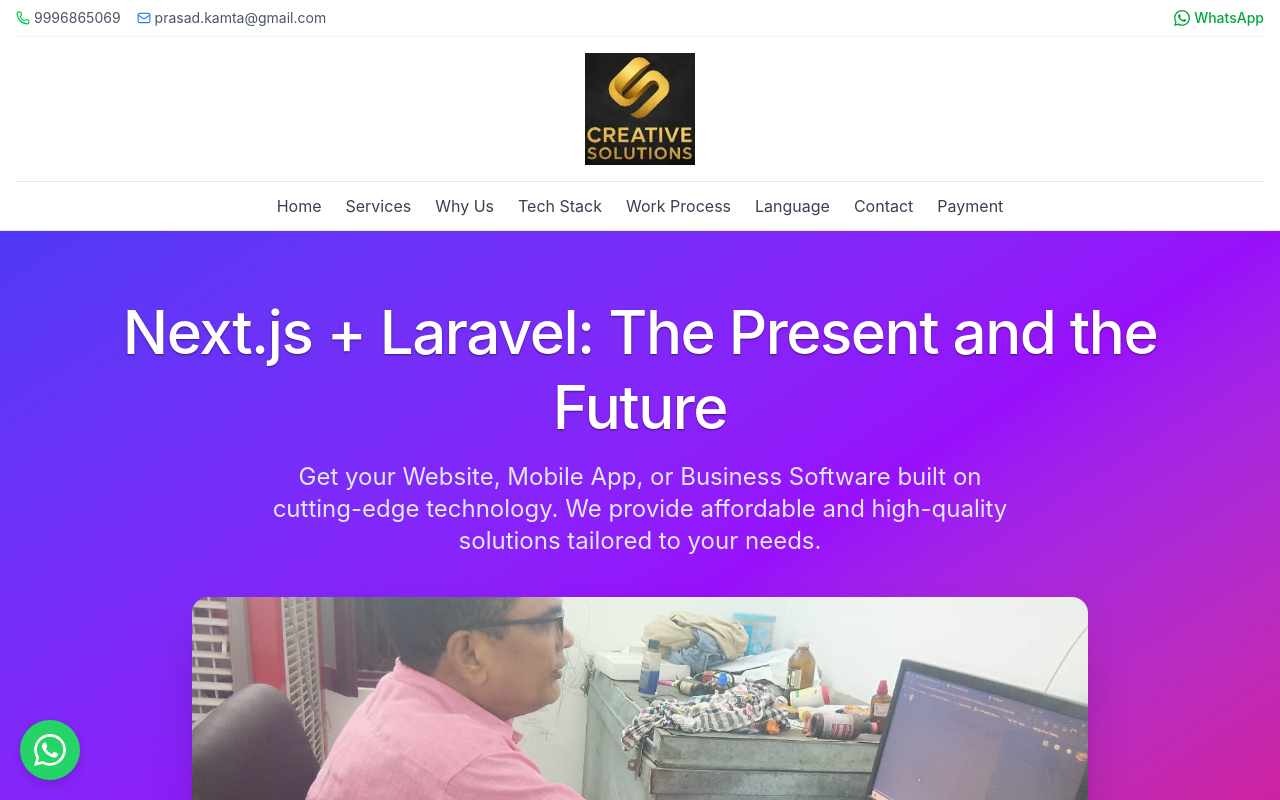
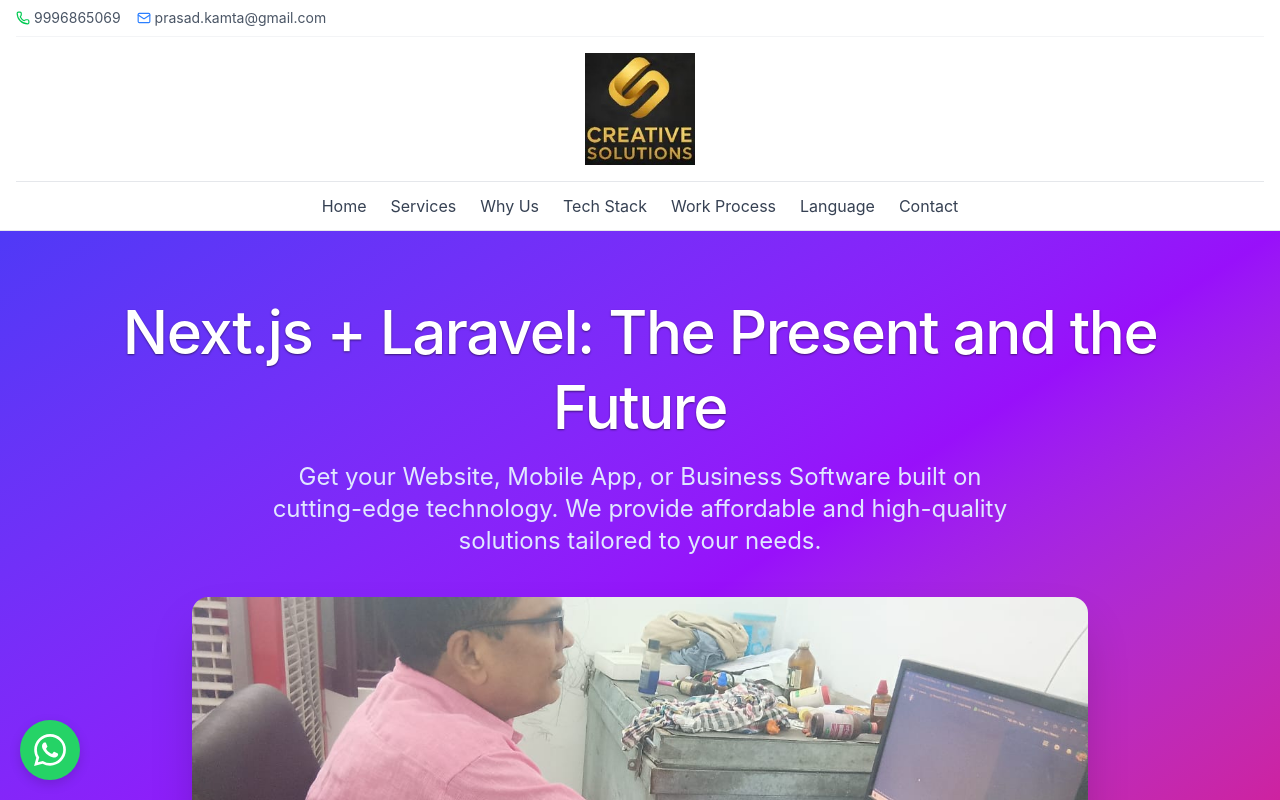
Before and after one commit to kp1153/creativesolutions, a Next.js app: page / in a window 1280 px wide. Shown: the top 800 px of the page. Built offline with nearby package versions, Linux system fonts and the light colour scheme.

Commit message:
clean navbar

```diff
--- a/components/Navbar.js
+++ b/components/Navbar.js
@@ -16,7 +16,6 @@ export default function Navbar() {
     { href: "#work-process", label: "Work Process" },
     { href: "#language", label: "Language" },
     { href: "#contact", label: "Contact" },
-    { href: "/payment", label: "Payment" },
   ];
 
   return (
@@ -39,21 +38,8 @@ export default function Navbar() {
               <span className="hidden sm:inline">prasad.kamta@gmail.com</span>
             </a>
           </div>
-<a
-
-            href="https://wa.me/919996865069"
-            target="_blank"
-            rel="noopener noreferrer"
-            className="hidden md:flex items-center gap-1 text-green-600 hover:text-green-700 font-medium"
-          >
-            <svg viewBox="0 0 24 24" className="w-4 h-4 fill-current">
-              <path d="M17.472 14.382c-.297-.149-1.758-.867-2.03-.967-.273-.099-.471-.148-.67.15-.197.297-.767.966-.94 1.164-.173.199-.347.223-.644.075-.297-.15-1.255-.463-2.39-1.475-.883-.788-1.48-1.761-1.653-2.059-.173-.297-.018-.458.13-.606.134-.133.298-.347.446-.52.149-.174.198-.298.298-.497.099-.198.05-.371-.025-.52-.075-.149-.669-1.612-.916-2.207-.242-.579-.487-.5-.669-.51-.173-.008-.371-.01-.57-.01-.198 0-.52.074-.792.372-.272.297-1.04 1.016-1.04 2.479 0 1.462 1.065 2.875 1.213 3.074.149.198 2.096 3.2 5.077 4.487.709.306 1.262.489 1.694.625.712.227 1.36.195 1.871.118.571-.085 1.758-.719 2.006-1.413.248-.694.248-1.289.173-1.413-.074-.124-.272-.198-.57-.347m-5.421 7.403h-.004a9.87 9.87 0 01-5.031-1.378l-.361-.214-3.741.982.998-3.648-.235-.374a9.86 9.86 0 01-1.51-5.26c.001-5.45 4.436-9.884 9.888-9.884 2.64 0 5.122 1.03 6.988 2.898a9.825 9.825 0 012.893 6.994c-.003 5.45-4.437 9.884-9.885 9.884m8.413-18.297A11.815 11.815 0 0012.05 0C5.495 0 .16 5.335.157 11.892c0 2.096.547 4.142 1.588 5.945L.057 24l6.305-1.654a11.882 11.882 0 005.683 1.448h.005c6.554 0 11.89-5.335 11.893-11.893a11.821 11.821 0 00-3.48-8.413Z" />
-            </svg>
-            WhatsApp
-          </a>
         </div>
 
-        {/* Logo + Mobile Menu Button - अभिव्यक्ति जैसा */}
         <div className="py-4 flex items-center justify-between md:justify-center">
           <Link href="/" className="flex justify-center">
             <Image
@@ -75,7 +61,6 @@ export default function Navbar() {
           </button>
         </div>
 
-        {/* Navigation Links */}
         <div className={`${isOpen ? "block" : "hidden"} md:block border-t border-gray-200`}>
           <div className="flex flex-col md:flex-row md:items-center md:justify-center gap-3 md:gap-6 py-3 text-sm md:text-base text-gray-700">
             {navLinks.map((link) => (
```
